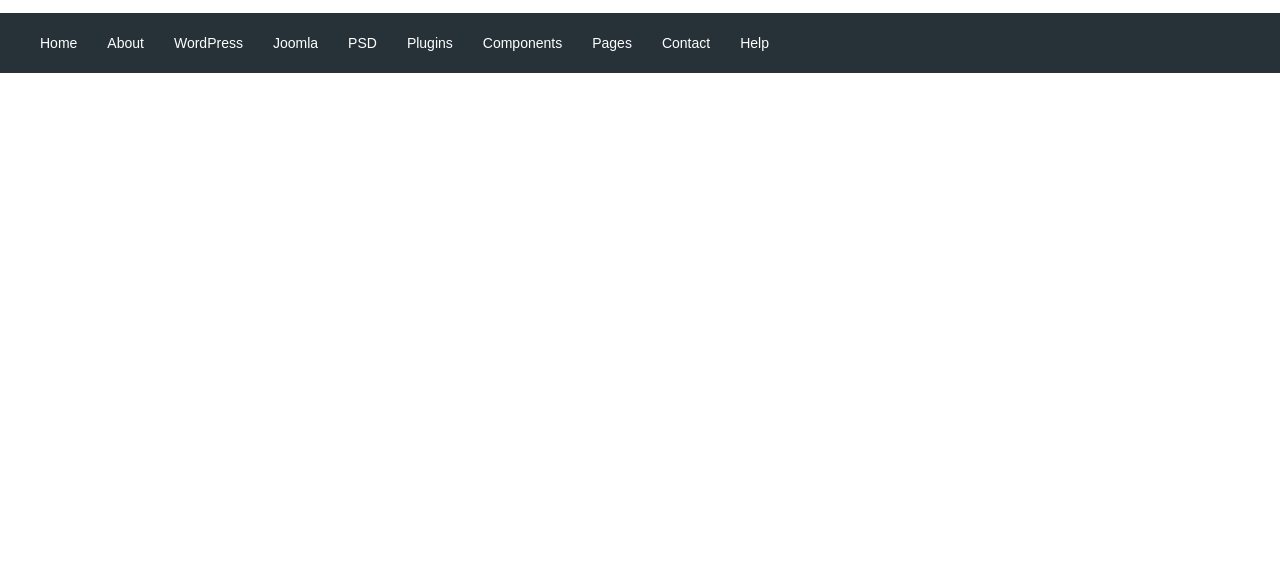
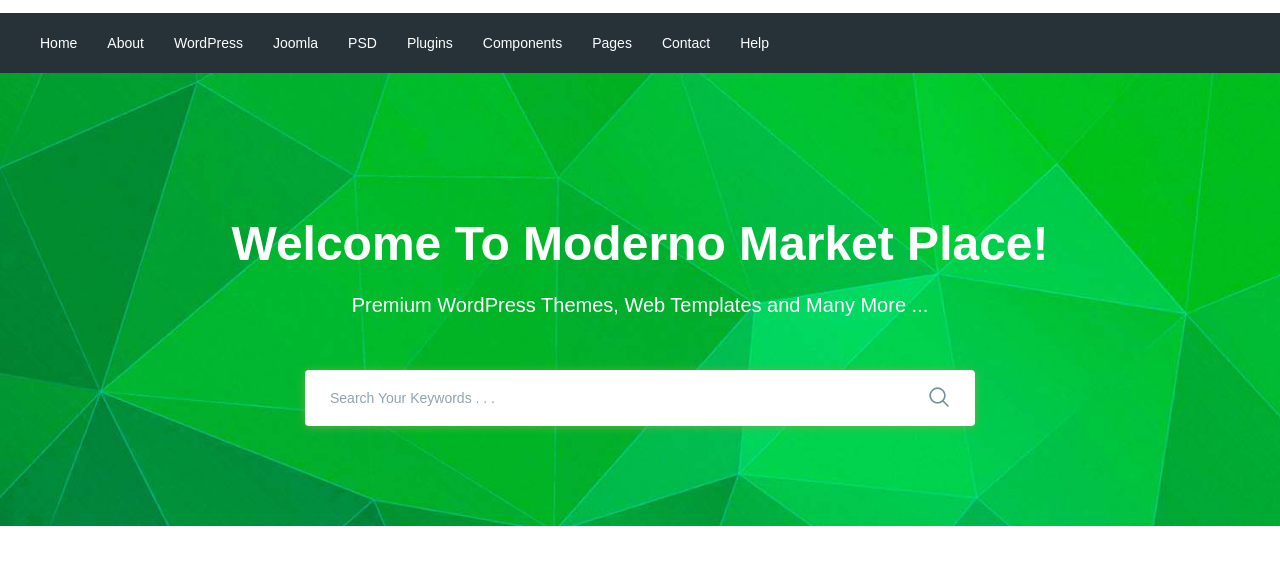
Before and after one commit to JakePeraltaFromBrooklyn/Modernonew, a website: page app/index.html in a window 1280 px wide. Shown: the part 77-642 px from the top of the page. Drawn offline with nearby package versions, Linux system fonts and the light colour scheme; files that its build step writes are made by us from their sources.

Commit message:
added search section

```diff
--- a/app/index.html
+++ b/app/index.html
@@ -77,6 +77,26 @@
       </div>
     </div>
   </header>
+  <section class="search" style="background-image: url(images/search-bg.jpg);">
+    <div class="container">
+      <div class="search__inner">
+        <div class="search__inner-title">
+          Welcome To Moderno Market Place!
+        </div>
+        <div class="search__inner-text">
+          Premium WordPress Themes, Web Templates and Many More ...
+        </div>
+        <div class="search__inner-form">
+          <form>
+            <input type="text" placeholder="Search Your Keywords . . ." required">
+            <button type="submit">
+              <img src="images/icons/search.png" alt="">
+            </button>
+          </form>
+        </div>
+      </div>
+    </div>
+  </section>
   <script src="https://ajax.googleapis.com/ajax/libs/jquery/3.6.0/jquery.min.js"></script>
   <script src="js/libs.min.js"></script>
   <script src="js/main.min.js"></script>
--- a/app/sass/style.sass
+++ b/app/sass/style.sass
@@ -40,3 +40,51 @@
   a
     color: #fff
     font-size: 14px
+// end header
+// start search
+.search
+  background-repeat: no-repeat
+  background-size: cover
+  background-position: center
+  min-width: 533px
+.search__inner
+  padding: 135px 0px 100px
+  color: #fff
+  text-align: center
+  &-title
+    margin-bottom: 10px
+    font-size: 48px
+    font-weight: 700
+    line-height: 72px
+  &-text
+    margin-bottom: 50px
+    font-size: 20px
+    font-weight: 500
+    line-height: 30px
+  &-form
+    max-width: 670px
+    margin: 0 auto
+    position: relative
+    input
+      display: block
+      width: 100%
+      box-shadow: 0px 1px 10px 0px rgba(124, 178, 64, 0.75)
+      border-radius: 4px
+      height: 56px
+      border: none
+      font-size: 14px
+      font-weight: 500
+      padding-left: 25px
+      padding-right: 60px
+      outline: none
+      &:focus
+        border: 3px solid #434449af
+      &::placeholder
+        color: #90a4ae
+        font-weight: 500
+    button
+      position: absolute
+      border: none
+      background-color: transparent
+      right: 20px
+      top: 16px
```
Also changed, not shown: app/images/icons/search.png (added), app/images/icons/search.svg (added), app/images/search-bg.jpg (added).
